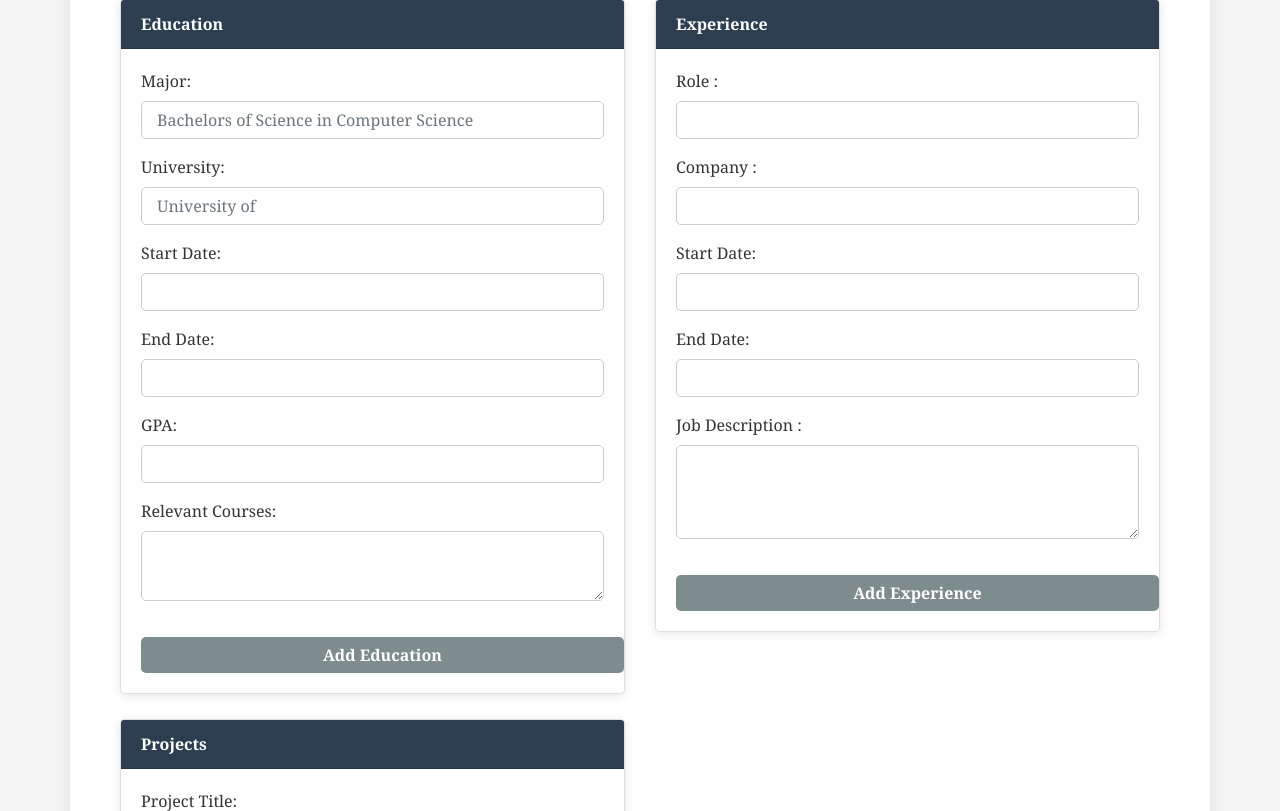
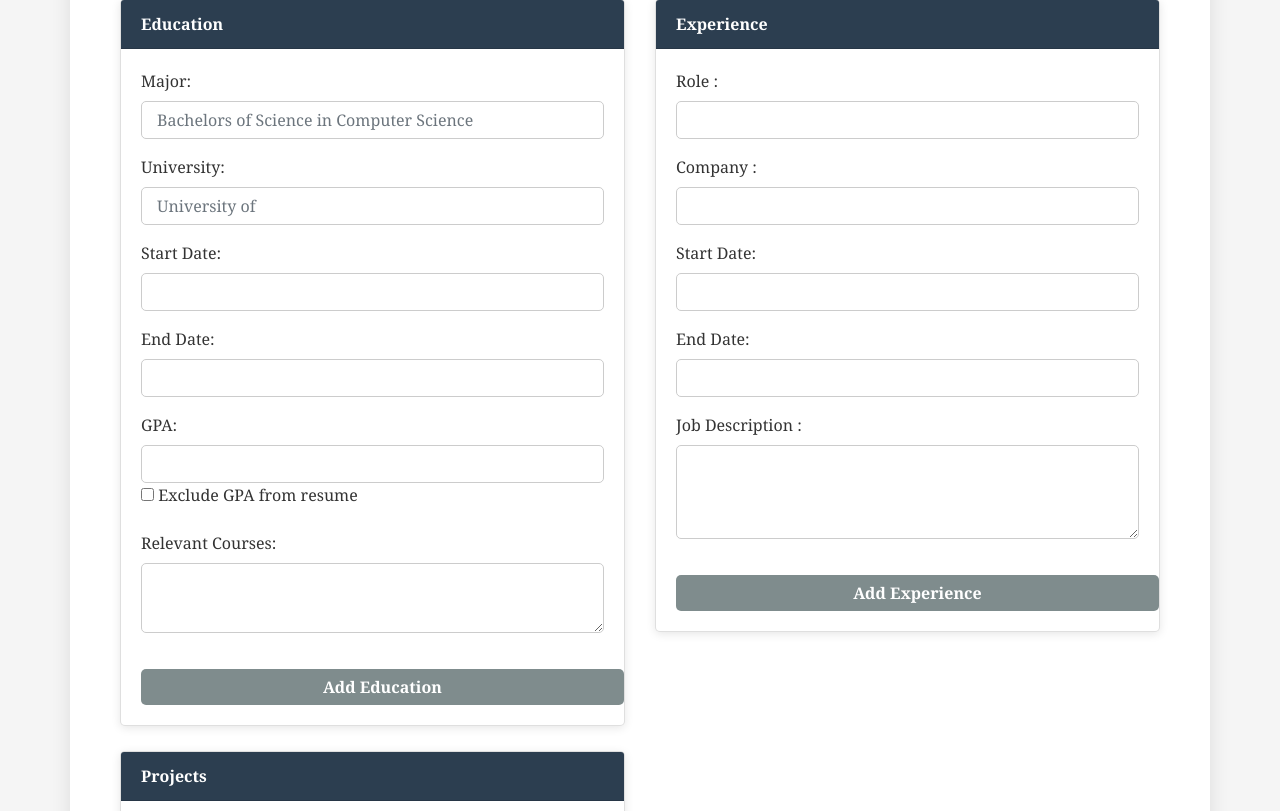
Before and after one commit to SBertrand-47/resumeGenerator, a Flask app: page / in a window 1280 px wide. Shown: the part 855-1666 px from the top of the page. Run offline with Flask 3, Linux system fonts and the light colour scheme; some libraries are stand-ins or nearby versions.

Commit message:
Added the feature of excluding GPA

```diff
--- a/app.py
+++ b/app.py
@@ -10,18 +10,39 @@ app.jinja_env.globals.update(zip=zip)
 def home():
     return render_template('home.html')
 
+
 @app.route('/generate_resume', methods=['POST'])
 def generate_resume():
     print(request.form)
+
     # Get the list of education periods
     education_periods = [
         f"{start} - {end}"
         for start, end in zip(request.form.getlist('start_date'), request.form.getlist('end_date'))
     ]
 
-    # Get the list of GPAs
-    gpas = request.form.getlist('gpa')
+    # Handling the exclusion of GPAs
+    raw_gpas = request.form.getlist('gpa')
+    exclude_gpa_checkboxes = request.form.getlist('exclude_gpa[]') or ['off' for _ in raw_gpas]
 
+    print("Raw GPAs:", raw_gpas)
+    print("Exclude GPA checkboxes:", exclude_gpa_checkboxes)
+
+    gpas = [
+        gpa if exclude_gpa != 'on' else None
+        for gpa, exclude_gpa in zip(raw_gpas, exclude_gpa_checkboxes)
+    ]
+
+    print("Processed GPAs:", gpas)
+
+    # Ensure the excluded GPAs are removed from the list
+    gpas = [gpa for gpa in gpas if gpa is not None]
+
+    # Ensure the `gpas` list has the same length as other lists, like 'majors'
+    while len(gpas) < len(request.form.getlist('major')):
+        gpas.append(None)
+
+    print("Final GPAs:", gpas)
     # Get the list of relevant courses
     courses = request.form.getlist('courses')
 
@@ -41,8 +62,8 @@ def generate_resume():
         'majors': request.form.getlist('major'),
         'universities': request.form.getlist('university'),
         'education_periods': education_periods,
-        'gpas': gpas, # Added GPAs
-        'courses': courses, # Added relevant courses
+        'gpas': gpas,  # Updated GPAs with potential exclusions
+        'courses': courses,
         'skills': request.form.get('skills', 'default'),
         'roles': request.form.getlist('role'),
         'companies': request.form.getlist('company'),
@@ -63,7 +84,7 @@ def generate_resume():
     rendered = render_template('resume.html', **data)
 
     # Create a Pdfcrowd API client instance
-    client = pdfcrowd.HtmlToPdfClient('mr47', '23f23109334517f141f7494c8132ecc0')
+    client = pdfcrowd.HtmlToPdfClient('eduard25', '8dd4fd2eb74244424a3e598b70fca921')
 
     # Set the page margins (top, right, bottom, left) in points
     client.setPageMargins("2pt", "2pt", "2pt", "2pt")
--- a/templates/home.html
+++ b/templates/home.html
@@ -204,9 +204,12 @@
                             <input type="text" class="form-control end-date" id="end-date" name="end_date">
                         </div>
                             <div class="form-group">
-                        <label for="gpa">GPA:</label>
-                        <input type="text" class="form-control" id="gpa" name="gpa">
-                        </div>
+                                <label for="gpa">GPA:</label>
+                                <input type="text" class="form-control" id="gpa" name="gpa">
+                                <input type="checkbox" id="exclude_gpa" name="exclude_gpa[]" onchange="toggleInput('gpa', 'exclude_gpa')">
+                                <label for="exclude_gpa">Exclude GPA from resume</label>
+                            </div>
+
                         <div class="form-group">
                             <label for="courses">Relevant Courses:</label>
                             <textarea class="form-control" id="courses" name="courses"></textarea>
@@ -346,6 +349,8 @@ function initializeDatepickers() {
         <div class="form-group">
             <label for="gpa">GPA:</label>
             <input type="text" class="form-control" name="gpa">
+            <input type="checkbox" name="exclude_gpa[]" onchange="toggleInputForDynamicContent(this, 'gpa')">
+            <label>Exclude GPA from resume</label>
         </div>
         <div class="form-group">
             <label for="courses">Relevant Courses:</label>
@@ -357,6 +362,13 @@ function initializeDatepickers() {
 
     document.getElementById("educationContainer").insertAdjacentHTML('beforeend', newEducationInput);
     initializeDatepickers();
+}
+function toggleInputForDynamicContent(checkbox, inputName) {
+    var input = $(checkbox).closest('.education-section').find(`input[name=${inputName}]`)[0];
+    input.disabled = checkbox.checked;
+    if (checkbox.checked) {
+        input.value = "";  // clear the input value
+    }
 }
 
 function initializeDatepickers() {
```
Also changed, not shown: templates/resume.html (+4 -3 lines).
